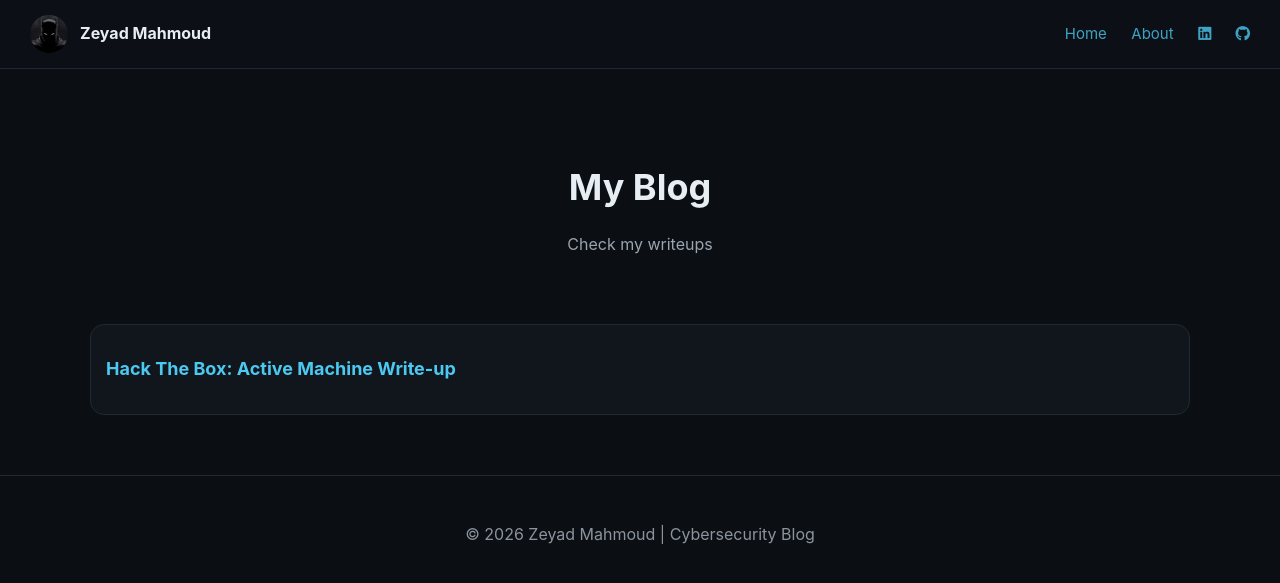
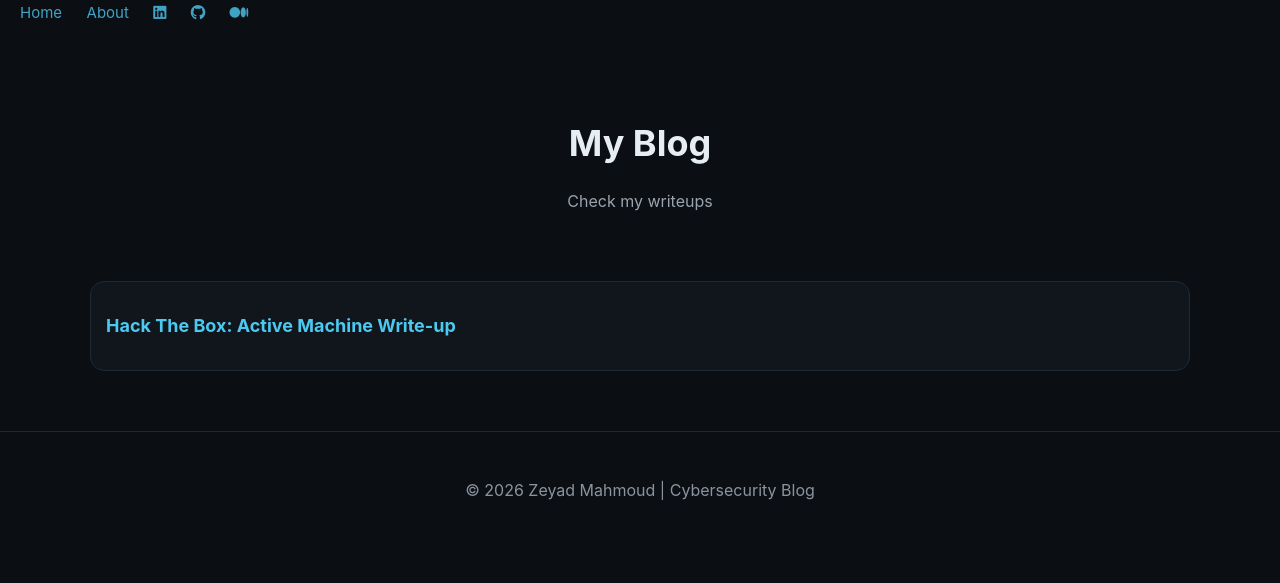
Before and after one commit to zeyad-mahmoud7/zeyad-mahmoud7.github.io, a Jekyll site: the page built from index.md, in a window 1280 px wide. Shown: the top 583 px of the page. Built offline with Jekyll 4.4.1, drawn with Linux system fonts in a browser that asks for light colours.

Commit message:
Update navbar.html

```diff
--- a/_includes/navbar.html
+++ b/_includes/navbar.html
@@ -1,9 +1,3 @@
-<nav class="navbar">
-  <div class="nav-left">
-    <img src="/assets/images/logo.png" class="logo">
-    <span>Zeyad Mahmoud</span>
-  </div>
-
 <div class="nav-right">
   <a href="/">Home</a>
   <a href="/about/">About</a>
@@ -15,5 +9,8 @@
   <a href="https://github.com/zeyad-mahmoud7" target="_blank">
     <i class="fab fa-github"></i>
   </a>
+
+  <a href="https://medium.com/@zeyadmahmoud.zm7" target="_blank">
+    <i class="fab fa-medium"></i>
+  </a>
 </div>
-</nav>
```
Lines whose indentation alone changed are shown as unchanged.
